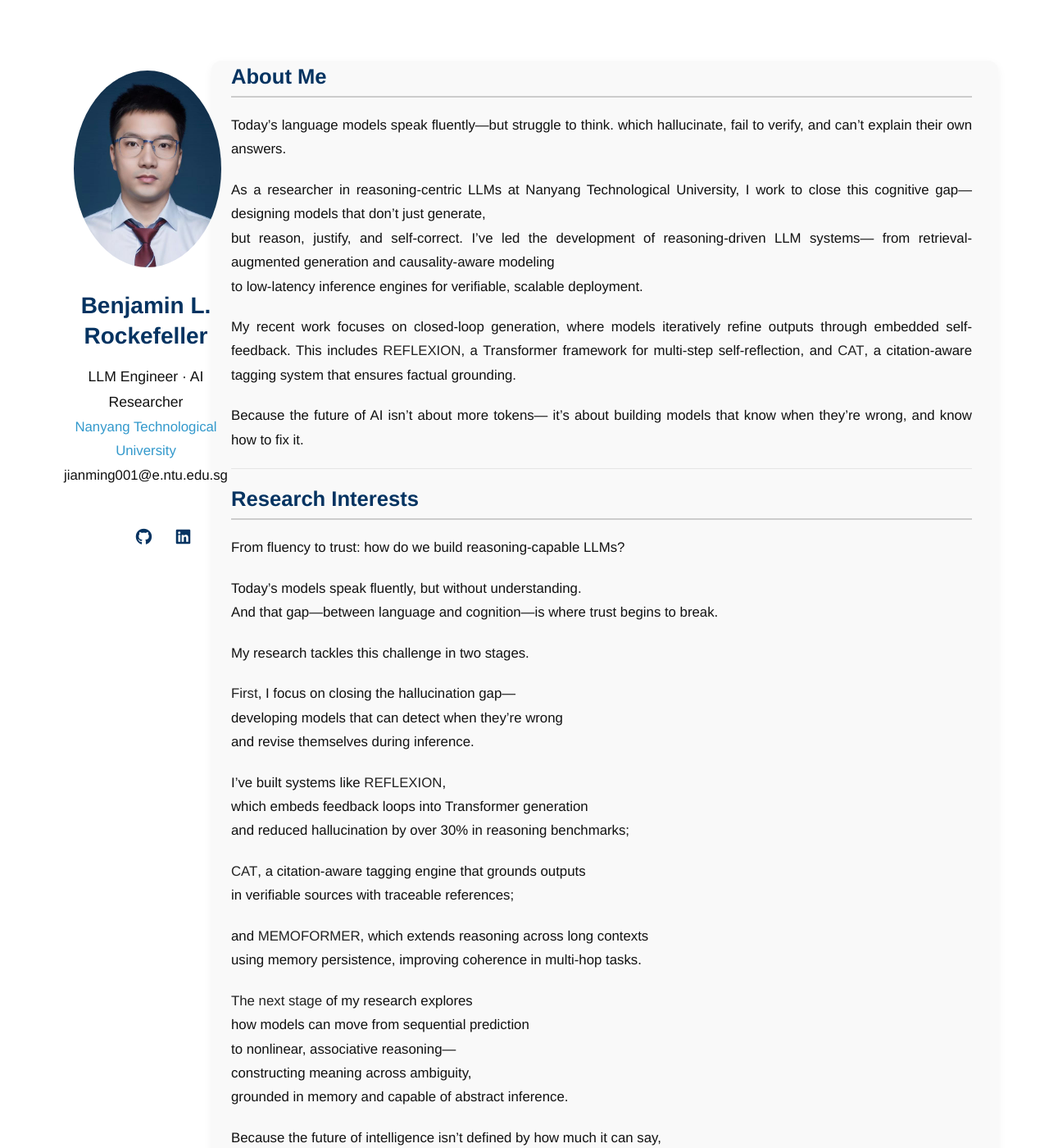
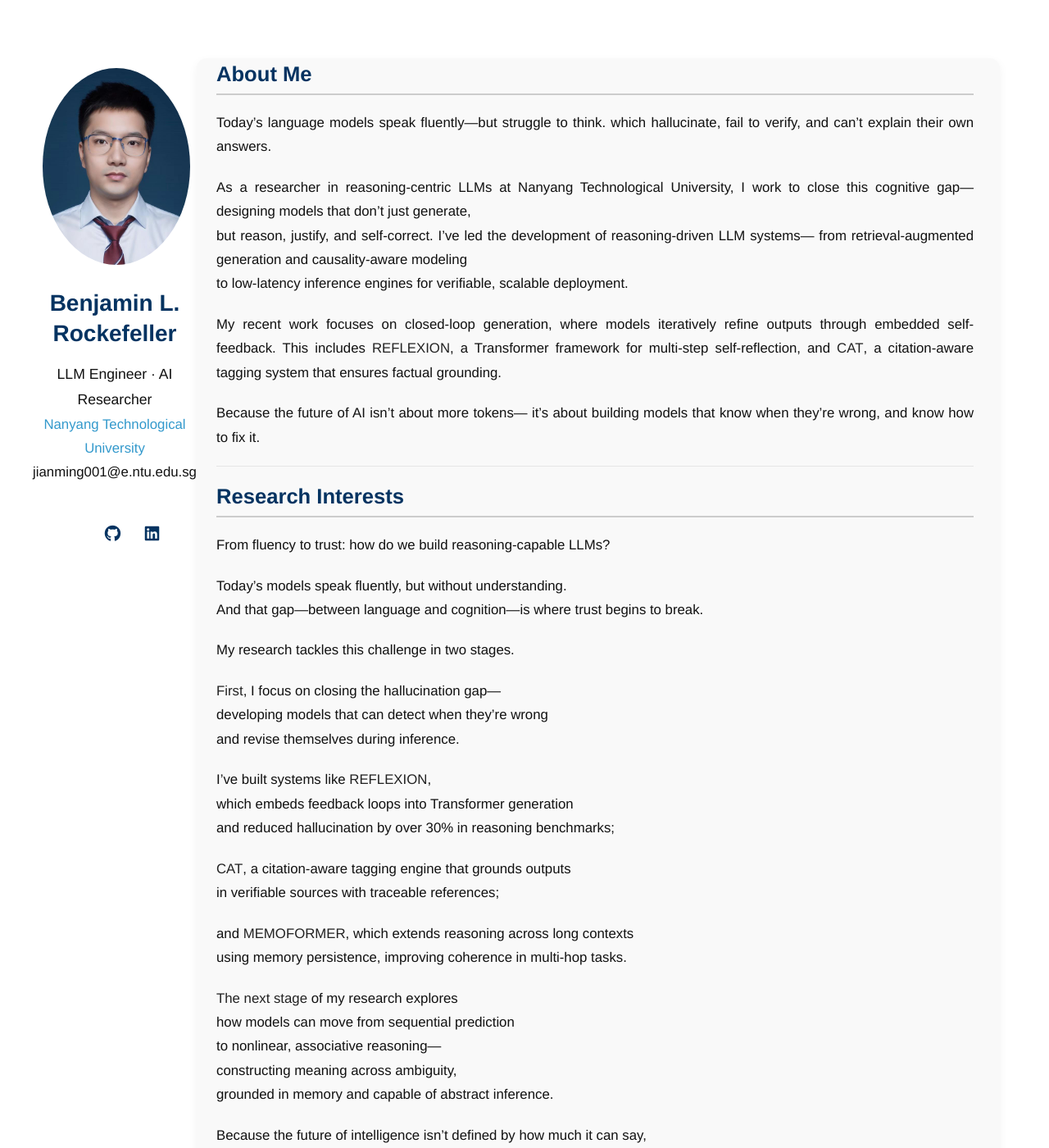
Before and after one commit to BenjaminRockefeller/benjaminrockefeller.github.io, a Jekyll site: the page built from index.md, in a window 1280 px wide and 1400 px high. Shown: the whole window at 82% size. Built offline with Jekyll 4.4.1, drawn with Linux system fonts in a browser that asks for light colours; a style sheet for code colours, icons or effects is not loaded; our own code applies the rules of GitHub Pages for plain Markdown files.

Commit message:
Update minimal-light.scss

```diff
--- a/_sass/minimal-light.scss
+++ b/_sass/minimal-light.scss
@@ -1012,24 +1012,25 @@ section p {
   margin-bottom: 1.2em !important;
   word-break: break-word;
 }
-/* 外层容器结构为水平排布 */
+/* ✅ 整体容器布局更紧凑，左侧栏继续左靠 */
 .wrapper {
   display: flex;
   flex-direction: row;
   align-items: flex-start;
-  max-width: 1140px;
+  max-width: 1160px;
   margin: 0 auto;
-  padding-top: 1rem;
-  padding-left: 1rem;     /* ✅ 让整体往左靠 */
+  padding-top: 0.8rem;
+  padding-left: 0rem;     /* ✅ 彻底贴左 */
 }
 
-/* 左侧栏样式：头像 + 简介 */
+/* ✅ 左侧栏：头像和信息栏左移靠边 */
 header {
-  width: 200px;            /* ✅ 再窄一点，让头像更靠左 */
-  margin-left: 0;          /* ✅ 去掉默认边距 */
+  width: 200px;
+  margin-left: -20px;     /* ✅ 再左移 20px，无截断风险 */
   padding: 0;
   text-align: center;
 }
+
 
 /* 头像样式放大 */
 .image.avatar img {
```
